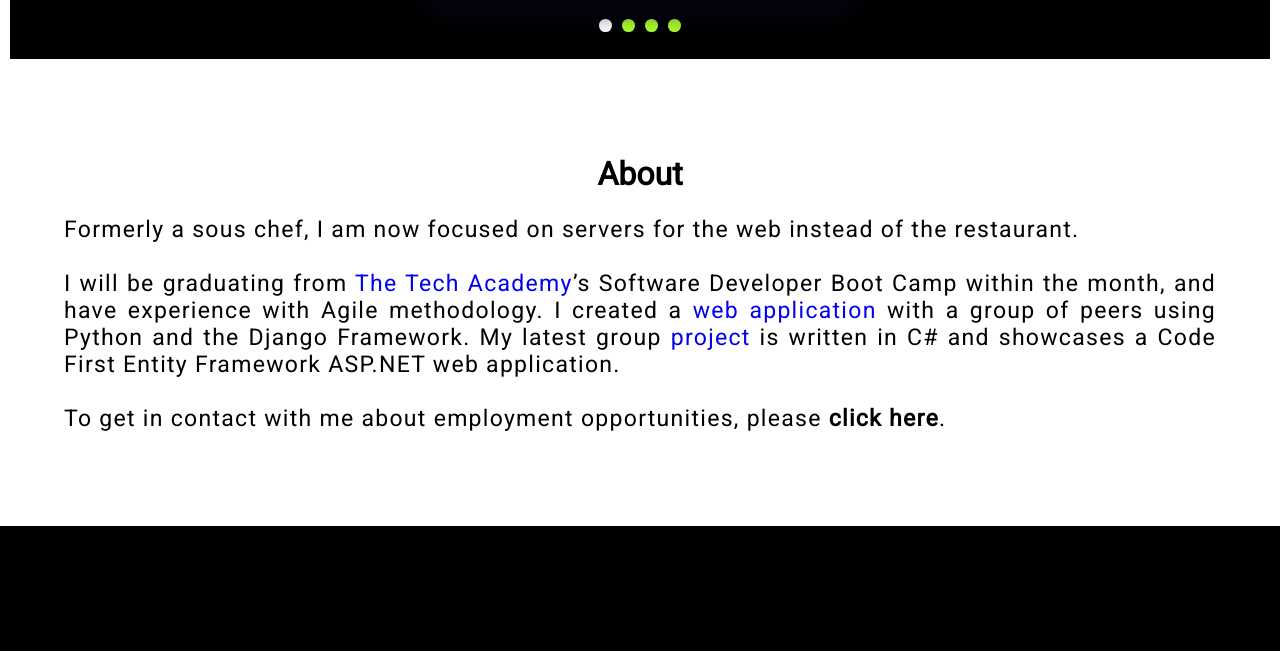
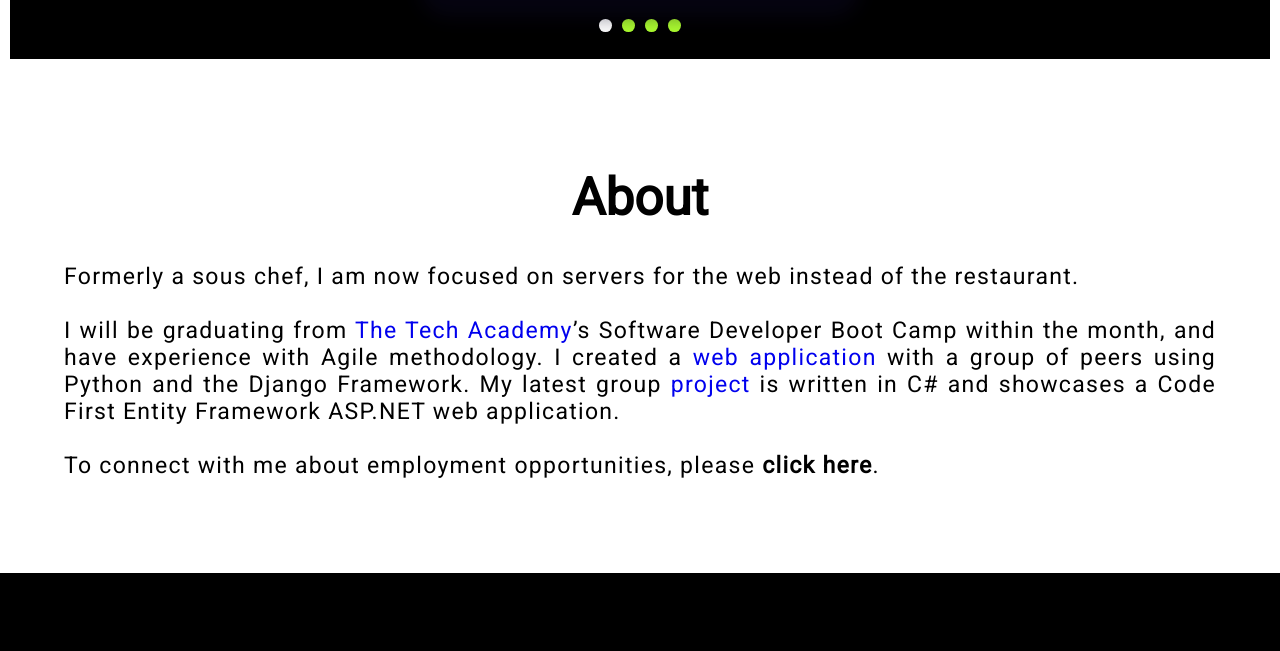
Before and after one commit to SamanthaGitHub/SamanthaGitHub.github.io, a plain HTML site: page index.html in a window 1280 px wide. Shown: the part 1284-1935 px from the top of the page. Drawn offline with Linux system fonts and the light colour scheme.

Commit message:
Update text

```diff
--- a/css/style.css
+++ b/css/style.css
@@ -67,11 +67,15 @@ footer {
     position: static;
 }
 
-a{
+a {
     text-decoration: none;
     margin: 0;
     padding: 0;
     cursor: pointer;
+}
+
+h1 {
+    font-size: 4vw;
 }
 
 
@@ -362,7 +366,7 @@ ul {
     padding: 5vw;
     margin: 0;
     background-color: rgba(255,255,255, 0.8);
-    max-height: 70vh;
+    height: auto;
 }
 #contact {
     padding: 0;
@@ -626,7 +630,11 @@ button:hover, .form-container .btn:hover {
     .navbar a{
         width: 20%;
     }
-
+}
+@media screen and (min-width: 1080px) {
+    .h1 {
+        font-size: 3vw;
+    }
 
 }
 
--- a/index.html
+++ b/index.html
@@ -121,7 +121,7 @@
                 ASP.NET web application.
                 <br>
                 <br>
-                To get in contact with me about employment opportunities, please <a onclick="openForm()" class="contact" style="font: Courier;"><b>click here</b></a>.
+                To connect with me about employment opportunities, please <a onclick="openForm()" class="contact" style="font: Courier;"><b>click here</b></a>.
             </p>
         </div>
     </div>
```
